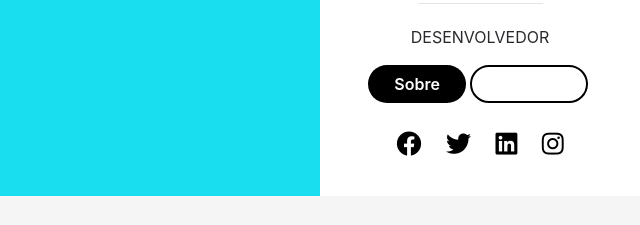
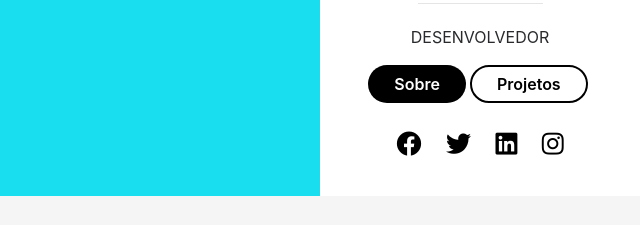
Before and after one commit to andredalmas71/projeto-codai, a plain HTML site: page index.html in a window 1280 px wide. Shown: the part 173-398 px from the top of the page, 0-640 px from the left. Drawn offline with Linux system fonts and the light colour scheme.

Commit message:
altera cor botão  projeto

```diff
--- a/css/styles.css
+++ b/css/styles.css
@@ -52,7 +52,7 @@ body {
     border-radius: 20px;
     padding: 5px 25px;
     font-weight: 600;
-    color: #ffffff !important;
+    color: black !important;
 }
 
 .icon-redes-sociais {
```
